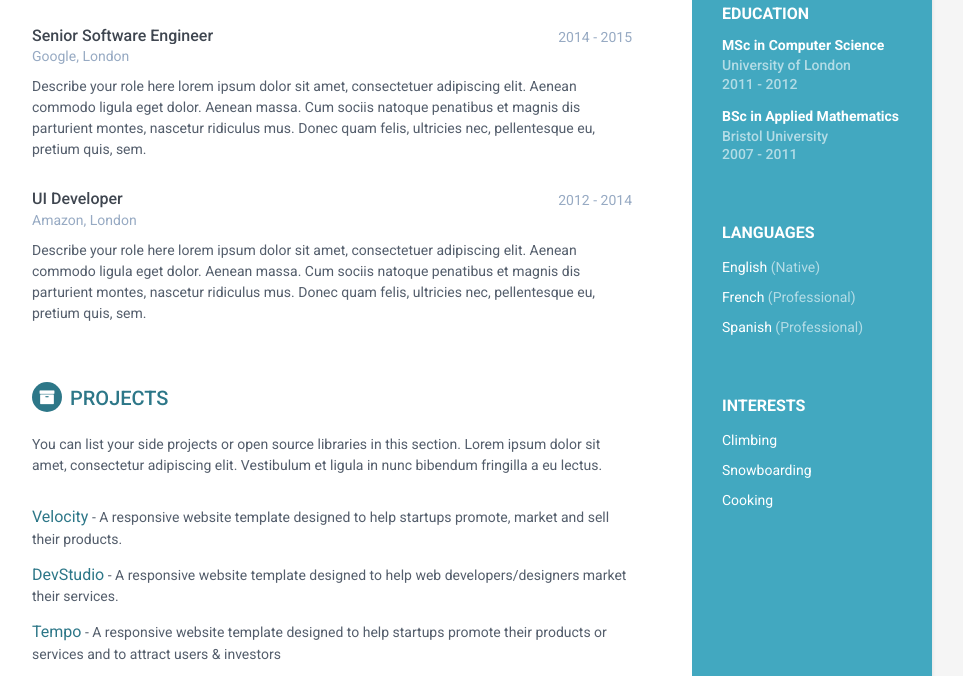
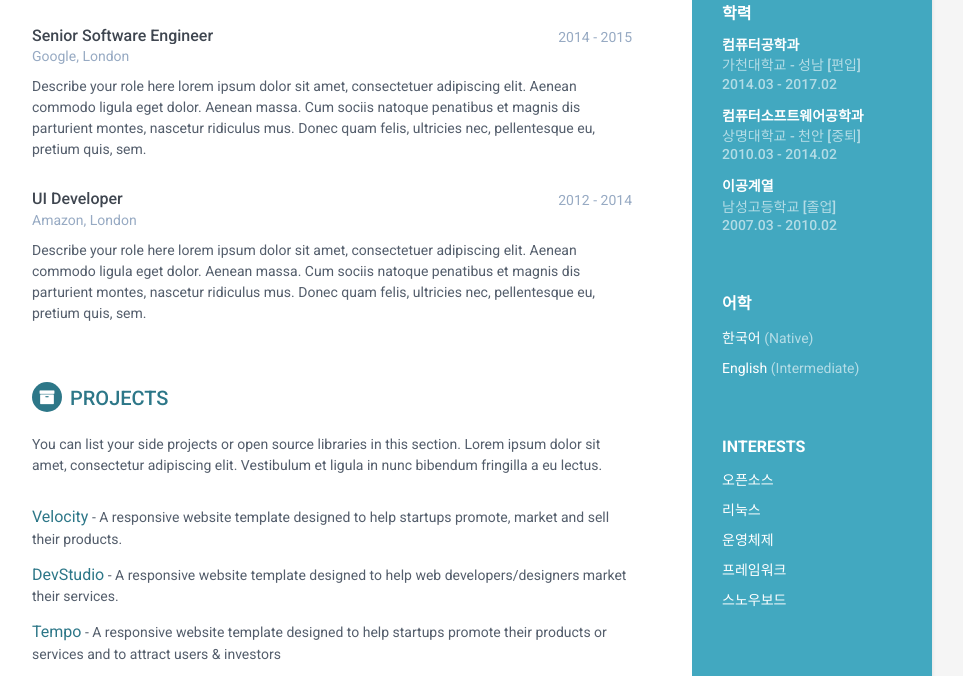
Before and after one commit to heinemann9/heinemann9.github.io, a plain HTML site: page index.html in a window 1280 px wide. Shown: the part 544-1220 px from the top of the page, without its empty margins (188-1151 px from the left). Drawn offline with Linux system fonts and the light colour scheme.

Commit message:
updating interest..

```diff
--- a/index.html
+++ b/index.html
@@ -31,7 +31,7 @@
         <div class="sidebar-wrapper">
             <div class="profile-container">
                 <img class="profile" src="assets/images/profile.jpg" alt="" />
-                <h1 class="name">Kang Shin An</h1>
+                <h1 class="name">강신안</h1>
                 <h3 class="tagline">Software Developer</h3>
             </div><!--//profile-container-->
 
@@ -44,34 +44,40 @@
                 </ul>
             </div><!--//contact-container-->
             <div class="education-container container-block">
-                <h2 class="container-block-title">Education</h2>
+                <h2 class="container-block-title">학력</h2>
                 <div class="item">
-                    <h4 class="degree">MSc in Computer Science</h4>
-                    <h5 class="meta">University of London</h5>
-                    <div class="time">2011 - 2012</div>
+                    <h4 class="degree">컴퓨터공학과</h4>
+                    <h5 class="meta">가천대학교 - 성남 [편입]</h5>
+                    <div class="time">2014.03 - 2017.02</div>
                 </div><!--//item-->
                 <div class="item">
-                    <h4 class="degree">BSc in Applied Mathematics</h4>
-                    <h5 class="meta">Bristol University</h5>
-                    <div class="time">2007 - 2011</div>
+                    <h4 class="degree">컴퓨터소프트웨어공학과</h4>
+                    <h5 class="meta">상명대학교 - 천안 [중퇴]</h5>
+                    <div class="time">2010.03 - 2014.02</div>
+                </div><!--//item-->
+		<div class="item">
+                    <h4 class="degree">이공계열</h4>
+                    <h5 class="meta">남성고등학교 [졸업]</h5>
+                    <div class="time">2007.03 - 2010.02</div>
                 </div><!--//item-->
             </div><!--//education-container-->
 
             <div class="languages-container container-block">
-                <h2 class="container-block-title">Languages</h2>
+                <h2 class="container-block-title">어학</h2>
                 <ul class="list-unstyled interests-list">
-                    <li>English <span class="lang-desc">(Native)</span></li>
-                    <li>French <span class="lang-desc">(Professional)</span></li>
-                    <li>Spanish <span class="lang-desc">(Professional)</span></li>
+                    <li>한국어 <span class="lang-desc">(Native)</span></li>
+                    <li>English <span class="lang-desc">(Intermediate)</span></li>
                 </ul>
             </div><!--//interests-->
 
             <div class="interests-container container-block">
                 <h2 class="container-block-title">Interests</h2>
                 <ul class="list-unstyled interests-list">
-                    <li>Climbing</li>
-                    <li>Snowboarding</li>
-                    <li>Cooking</li>
+                    <li>오픈소스</li>
+                    <li>리눅스</li>
+                    <li>운영체제</li>
+		    <li>프레임워크</li>
+		    <li>스노우보드</li>
                 </ul>
             </div><!--//interests-->
 
```
